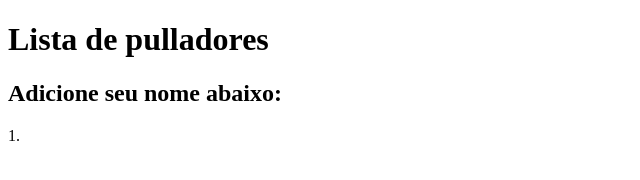
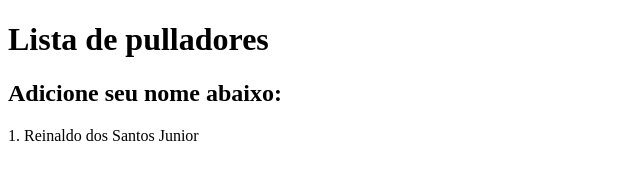
Before and after one commit to lailagebhard/daUmPull, a plain HTML site: page index.html in a window 1280 px wide. Shown: the whole page, without its empty margins (0-640 px from the left). Drawn offline with Linux system fonts and the light colour scheme.

Commit message:
adicionando nome

```diff
--- a/index.html
+++ b/index.html
@@ -11,7 +11,7 @@
 
     <h2>Adicione seu nome abaixo:</h2>
 
-    <p>1. </p>
+    <p>1. Reinaldo dos Santos Junior</p>
 
 </body>
 </html>
```
